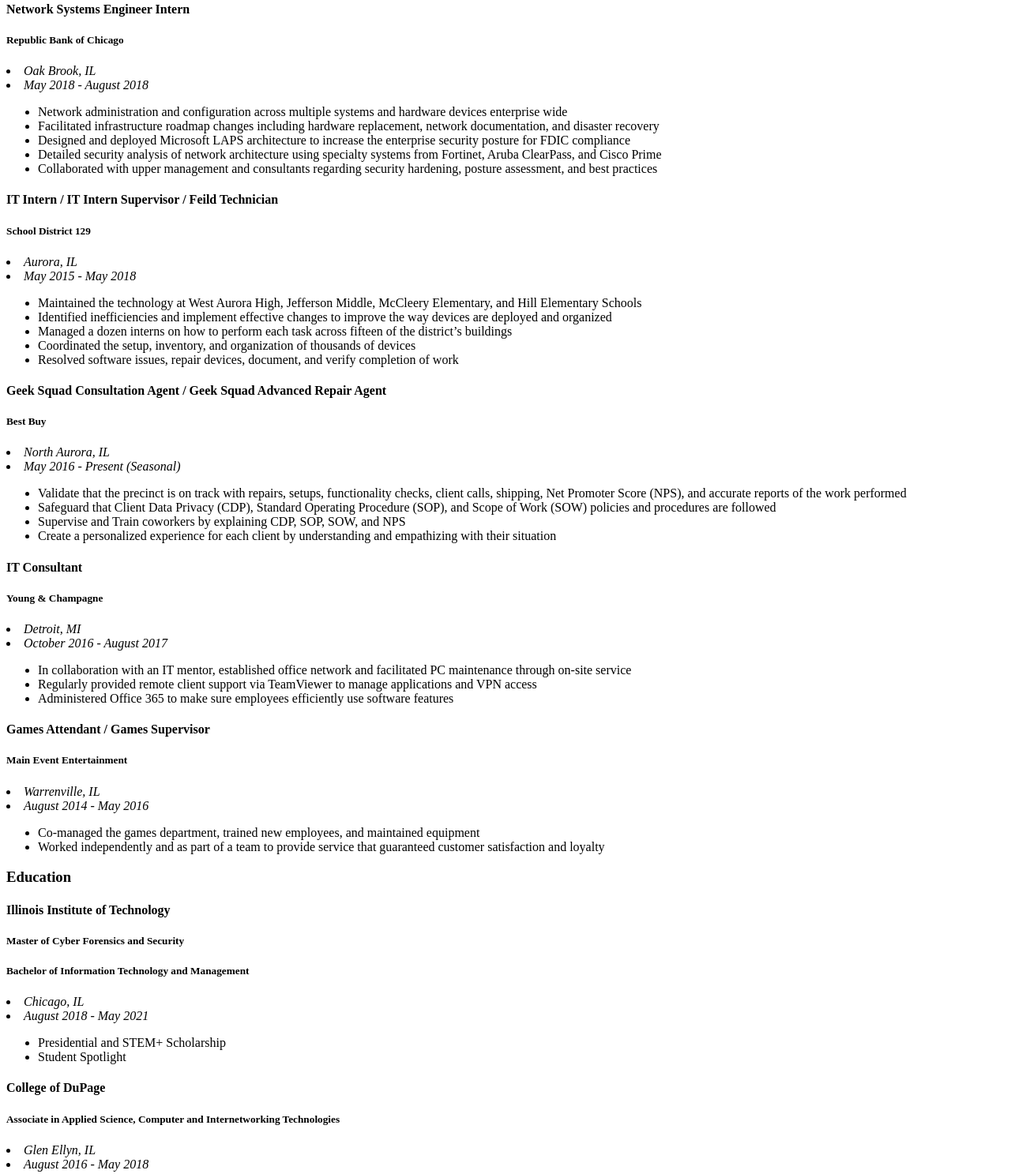
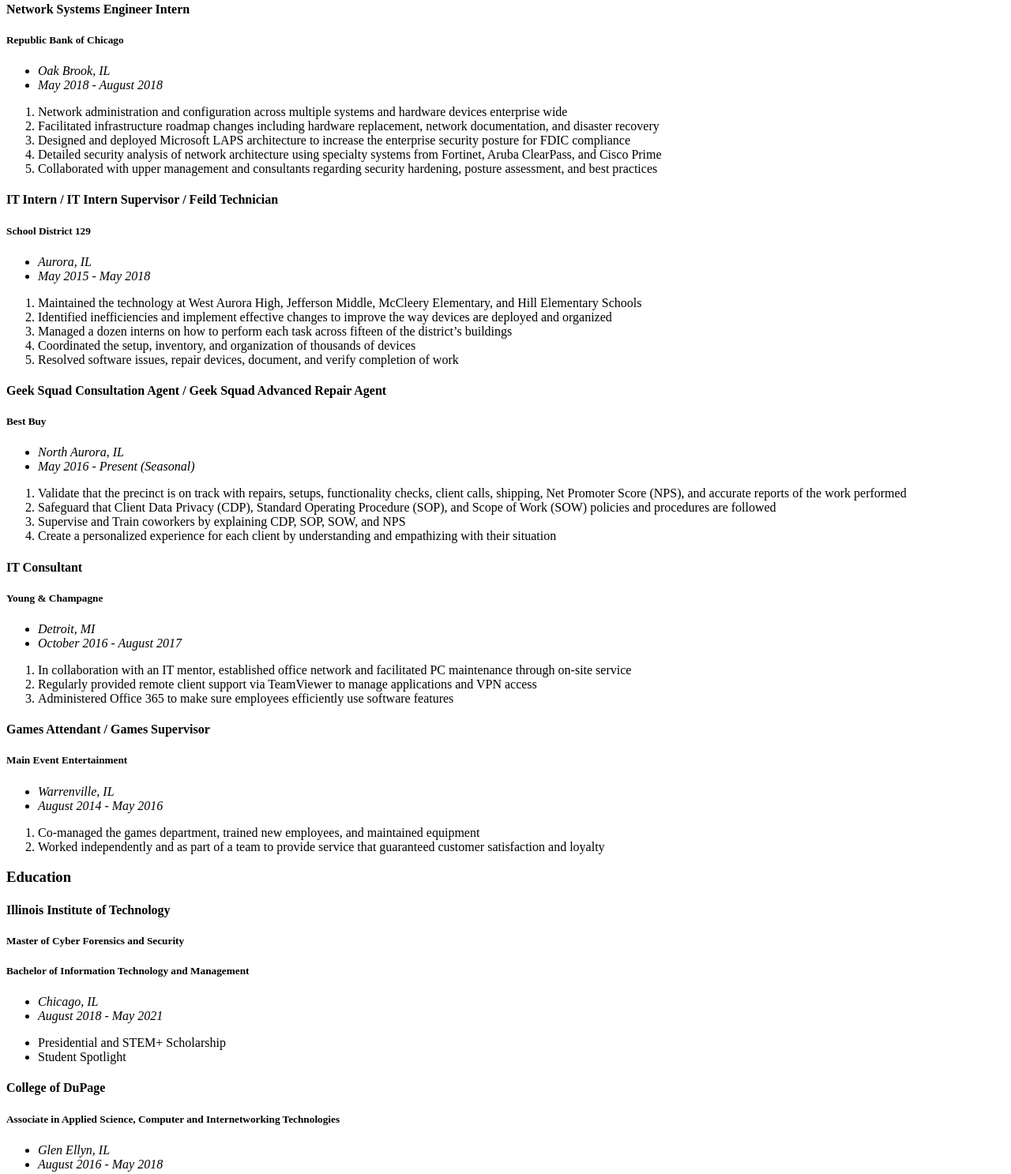
Before and after one commit to AGerzevske/361-project-one, a plain HTML site: page resume/index.html in a window 1280 px wide. Shown: the part 558-2045 px from the top of the page at 79% size. Drawn offline with Linux system fonts and the light colour scheme.

Commit message:
Fix lack of ol/li around li items in Resume
  passed linter and W3 check

```diff
--- a/resume/index.html
+++ b/resume/index.html
@@ -44,70 +44,80 @@
         <h4>Network Systems Engineer Intern</h4>
         <h5>Republic Bank of Chicago</h5>
         <address>
+          <ul>
             <li>Oak Brook, IL</li>
             <li>May 2018 - August 2018</li>
+          </ul>
         </address>
-        <ul>
+        <ol>
           <li>Network administration and configuration across multiple systems and hardware devices enterprise wide</li>
           <li>Facilitated infrastructure roadmap changes including hardware replacement, network documentation, and disaster recovery</li>
           <li>Designed and deployed Microsoft LAPS architecture to increase the enterprise security posture for FDIC compliance</li>
           <li>Detailed security analysis of network architecture using specialty systems from Fortinet, Aruba ClearPass, and Cisco Prime</li>
           <li>Collaborated with upper management and consultants regarding security hardening, posture assessment, and best practices</li>
-        </ul>
+        </ol>
       </section>
       <section>
         <h4>IT Intern / IT Intern Supervisor / Feild Technician</h4>
         <h5>School District 129</h5>
         <address>
+          <ul>
             <li>Aurora, IL</li>
             <li>May 2015 - May 2018</li>
+          </ul>
         </address>
-        <ul>
+        <ol>
           <li>Maintained the technology at West Aurora High, Jefferson Middle, McCleery Elementary, and Hill Elementary Schools</li>
           <li>Identified inefficiencies and implement effective changes to improve the way devices are deployed and organized</li>
           <li>Managed a dozen interns on how to perform each task across fifteen of the district’s buildings</li>
           <li>Coordinated the setup, inventory, and organization of thousands of devices</li>
           <li>Resolved software issues, repair devices, document, and verify completion of work</li>
-        </ul>
+        </ol>
       </section>
       <section>
         <h4>Geek Squad Consultation Agent / Geek Squad Advanced Repair Agent</h4>
         <h5>Best Buy</h5>
         <address>
+          <ul>
             <li>North Aurora, IL</li>
             <li>May 2016 - Present (Seasonal)</li>
+          </ul>
         </address>
-        <ul>
+        <ol>
           <li>Validate that the precinct is on track with repairs, setups, functionality checks, client calls, shipping, Net Promoter Score (NPS), and accurate reports of the work performed</li>
           <li>Safeguard that Client Data Privacy (CDP), Standard Operating Procedure (SOP), and Scope of Work (SOW) policies and procedures are followed</li>
           <li>Supervise and Train coworkers by explaining CDP, SOP, SOW, and NPS</li>
           <li>Create a personalized experience for each client by understanding and empathizing with their situation</li>
-        </ul>
+        </ol>
       </section>
       <section>
         <h4>IT Consultant</h4>
         <h5>Young &amp; Champagne</h5>
         <address>
+          <ul>
             <li>Detroit, MI</li>
             <li>October 2016 - August 2017</li>
+          </ul>
         </address>
-        <ul>
+        <ol>
           <li>In collaboration with an IT mentor, established office network and facilitated PC maintenance through on-site service</li>
           <li>Regularly provided remote client support via TeamViewer to manage applications and VPN access</li>
           <li>Administered Office 365 to make sure employees efficiently use software features</li>
-        </ul>
+        </ol>
       </section>
       <section>
         <h4>Games Attendant / Games Supervisor</h4>
         <h5>Main Event Entertainment</h5>
         <address>
+          <ul>
             <li>Warrenville, IL</li>
             <li>August 2014 - May 2016</li>
+          </ul>
         </address>
-        <ul>
+        <ol>
           <li>Co-managed the games department, trained new employees, and maintained equipment</li>
           <li>Worked independently and as part of a team to provide service that guaranteed customer satisfaction and loyalty</li>
-        </ul>
+        </ol>
       </section>
     </article>
     <article>
@@ -117,8 +127,10 @@
         <h5>Master of Cyber Forensics and Security</h5>
         <h5>Bachelor of Information Technology and Management</h5>
         <address>
+          <ul>
             <li>Chicago, IL</li>
             <li>August 2018 - May 2021</li>
+          </ul>
         </address>
         <ul>
           <li>Presidential and STEM+ Scholarship</li>
@@ -129,8 +141,10 @@
         <h4>College of DuPage</h4>
         <h5>Associate in Applied Science, Computer and Internetworking Technologies</h5>
         <address>
+          <ul>
             <li>Glen Ellyn, IL</li>
             <li>August 2016 - May 2018</li>
+          </ul>
         </address>
         <ul>
           <li>Matt Rassier Memorial and Study Abroad Scholarship</li>
```
Lines whose indentation alone changed are shown as unchanged.
